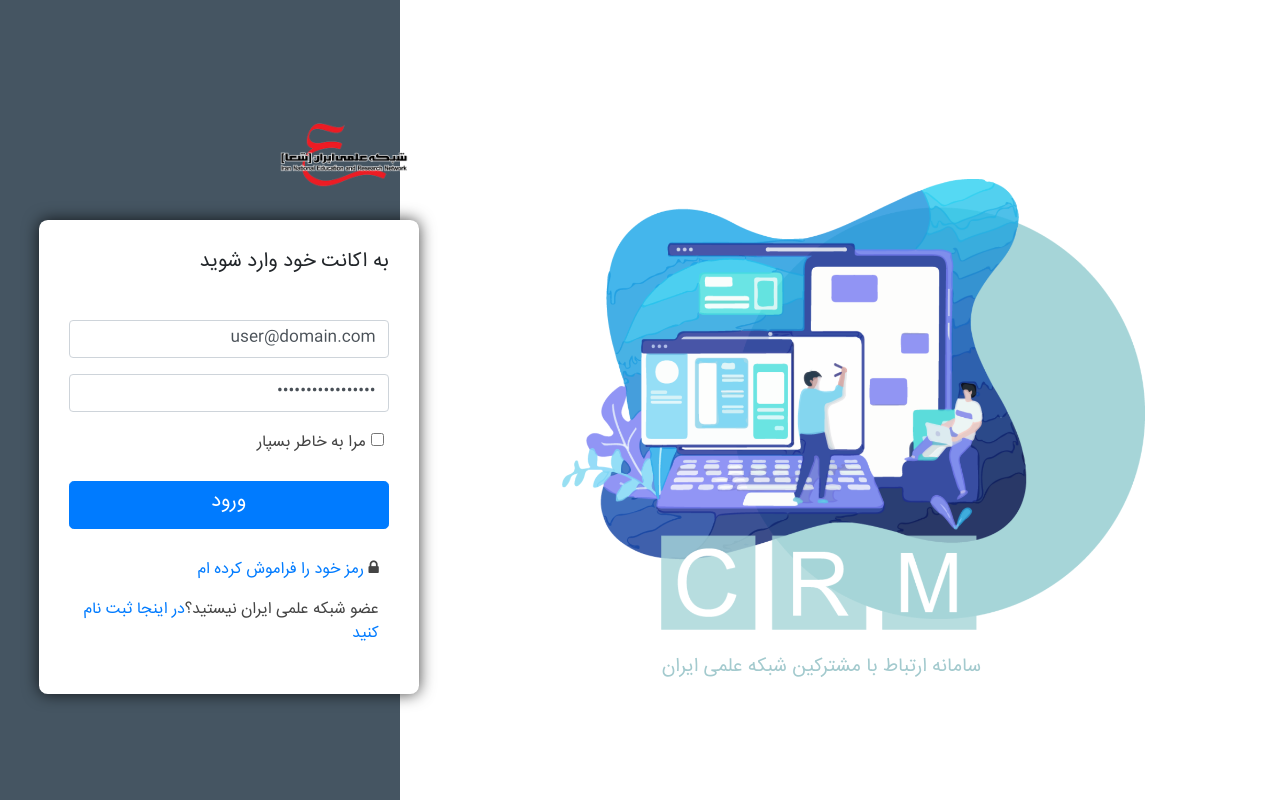
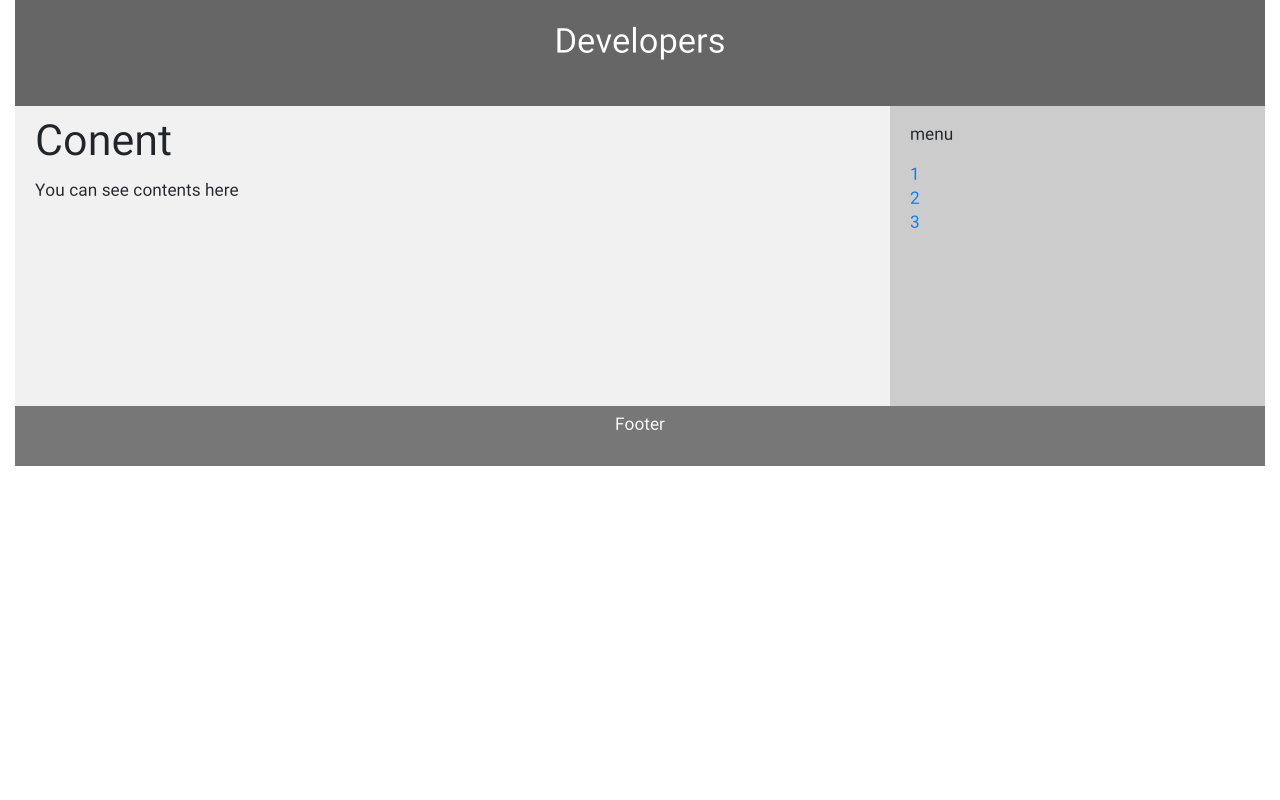
Before and after one commit to SeemorghAdmin/new-crm, an Angular app: page / in a window 1280 px wide. Built offline with nearby package versions, Linux system fonts and the light colour scheme; what countup.js-angular2 would draw is missing.

Commit message:
developer main component

```diff
--- a/src/app/app.component.html
+++ b/src/app/app.component.html
@@ -1,3 +1,7 @@
 <div dir="rtl">
-  <router-outlet></router-outlet>
+ <!-- <router-outlet></router-outlet>    -->
+
+
+<app-main></app-main>
+
 </div>
--- a/src/app/app.module.ts
+++ b/src/app/app.module.ts
@@ -20,11 +20,13 @@ import {MatIconModule} from '@angular/material/icon';
 import { AppRoutingModule } from './app-routing.module';
 import { AppComponent } from './app.component';
 import { LoginPageComponent } from './views/public/login-page/login-page.component';
+import { MainComponent } from './views/developer/main/main.component';
 
 @NgModule({
   declarations: [
     AppComponent,
-    LoginPageComponent
+    LoginPageComponent,
+    MainComponent
   ],
   imports: [
     BrowserModule,
--- /dev/null
+++ b/src/app/views/developer/main/main.component.css
@@ -0,0 +1,63 @@
+
+    * {
+        box-sizing: border-box;
+      }
+
+      body {
+        font-family: Arial, Helvetica, sans-serif;
+      }
+
+      /* Style the header */
+      header {
+        background-color: #666;
+        padding: 30px;
+        text-align: center;
+        font-size: 35px;
+        color: white;
+      }
+
+      /* Create two columns/boxes that floats next to each other */
+      nav {
+        float: left;
+        width: 30%;
+        height: 300px; /* only for demonstration, should be removed */
+        background: #ccc;
+        padding: 20px;
+      }
+
+      /* Style the list inside the menu */
+      nav ul {
+        list-style-type: none;
+        padding: 0;
+      }
+
+      article {
+        float: left;
+        padding: 20px;
+        width: 70%;
+        background-color: #f1f1f1;
+        height: 300px; /* only for demonstration, should be removed */
+      }
+
+      /* Clear floats after the columns */
+      section:after {
+        content: "";
+        display: table;
+        clear: both;
+      }
+
+      /* Style the footer */
+      footer {
+        background-color: #777;
+        padding: 10px;
+        text-align: center;
+        color: white;
+      }
+
+      /* Responsive layout - makes the two columns/boxes stack on top of each other instead of next to each other, on small screens */
+      @media (max-width: 600px) {
+        nav, article {
+          width: 100%;
+          height: auto;
+        }
+      }
--- /dev/null
+++ b/src/app/views/developer/main/main.component.html
@@ -0,0 +1,27 @@
+<!-- a responsive header-->
+<div class="col-md-12">
+<header>
+    <h2>Developers</h2>
+</header>
+
+<section>
+    <nav style="float:right;">
+        <ul>
+            <p>menu</p>
+            <li><a href="#">1</a></li>
+            <li><a href="#">2</a></li>
+            <li><a href="#">3</a></li>
+        </ul>
+    </nav>
+
+    <article>
+        <h1>Conent</h1>
+        <p>You can see contents here</p>
+    </article>
+</section>
+
+<footer>
+    <p>Footer</p>
+</footer>
+
+</div>
--- /dev/null
+++ b/src/app/views/developer/main/main.component.ts
@@ -0,0 +1,15 @@
+import { Component, OnInit } from '@angular/core';
+
+@Component({
+  selector: 'app-main',
+  templateUrl: './main.component.html',
+  styleUrls: ['./main.component.css']
+})
+export class MainComponent implements OnInit {
+
+  constructor() { }
+
+  ngOnInit() {
+  }
+
+}
```
Also changed, not shown: 1 other file (tests, documents, lock files or other folders).
